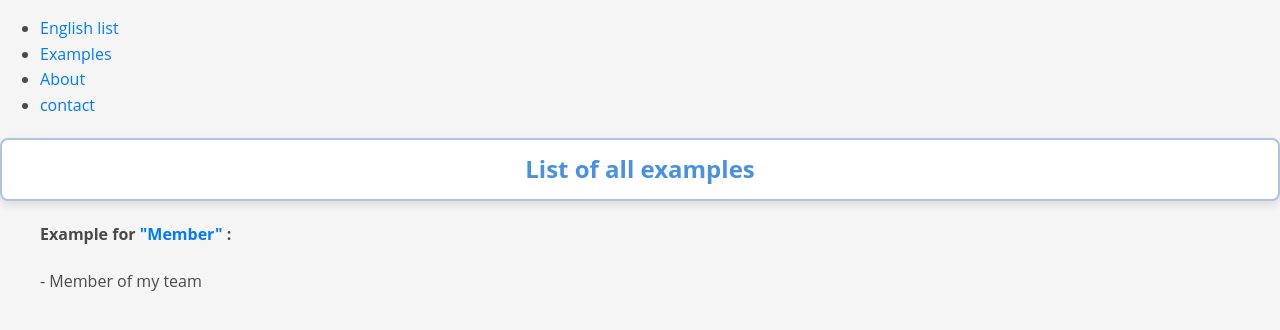
After one commit to SimonBure/Vocablizer, a Django app: page /example/ in a window 1280 px wide. The commit adds this page. Shown: the top 330 px of the page. Run offline with Django 4.2, Linux system fonts and the light colour scheme; data comes from the database, SQL or seed files in the repository; both versions use the stored data as it was after the commit.

Commit message:
[UPDATE] change for examples

```diff
--- a/vocablizer/listings/models.py
+++ b/vocablizer/listings/models.py
@@ -21,9 +21,10 @@ class English(models.Model):
     updated_at = models.fields.DateTimeField(auto_now=True)
 
     def __str__(self):
-        return f"{self.word} ({self.genre})"
+        return f"\"{self.word}\""
 
 class Example(models.Model):
+    id = models.fields.AutoField(primary_key=True)
     english = models.ForeignKey(English, on_delete=models.SET_NULL, null=True) # null = True, because we want to allow examples without English words
     example = models.fields.CharField(max_length=100)
     created_at = models.fields.DateTimeField(auto_now_add=True)
--- a/vocablizer/listings/templates/listings/base.html
+++ b/vocablizer/listings/templates/listings/base.html
@@ -9,7 +9,8 @@
 
         <nav>
             <ul>
-                <li><a href="{% url 'english-list' %}">English</a></li>
+                <li><a href="{% url 'english-list' %}">English list</a></li>
+                <li><a href="{% url 'example-list' %}">Examples</a></li>
                 <li><a href="{% url 'about' %}">About</a></li>
                 <li><a href="{% url 'contact' %}">contact</a></li>
             </ul>
--- /dev/null
+++ b/vocablizer/listings/templates/listings/example_list.html
@@ -0,0 +1,15 @@
+{% extends 'listings/base.html' %}
+
+{% block content %}
+
+
+<h1>List of all examples</h1>
+<ul>
+    {% for example in examples %}
+        <h4> Example for <a href="{% url 'example-detail' example.id%}">
+            {{ example.english}}</a> : </h4>
+        <p>- {{ example.example }} </p>
+    {% endfor %}
+</ul>
+
+{% endblock %}
--- a/vocablizer/listings/views.py
+++ b/vocablizer/listings/views.py
@@ -1,8 +1,7 @@
 from django.shortcuts import render
-from django.http import HttpResponse
 from listings.models import English
+from listings.models import Example
 from django.shortcuts import get_object_or_404
-
 
 def english_list(request):
     english_words = English.objects.all()
@@ -14,6 +13,17 @@ def english_detail(request, english_id):
     return render(request, "listings/english_detail.html",
                   {'english_word': english_word})
 
+def example_list(request):
+    examples = Example.objects.all()
+    return render(request, "listings/example_list.html",
+                  {'examples': examples})
+
+def example_detail(request, example_id):
+    example = get_object_or_404(Example, pk=example_id) # pk = primary key. Generate error404: generic error page
+    return render(request, "listings/example_detail.html",
+                  {'example': example})
+
+
 def about(request):
     return render(request, 'listings/about.html')
 
--- a/vocablizer/vocablizer/urls.py
+++ b/vocablizer/vocablizer/urls.py
@@ -22,6 +22,8 @@ urlpatterns = [
     path('english/', views.english_list, name='english-list'),
     path('about/', views.about, name='about'),
     path('contact/', views.contact, name='contact'),
+    path('english/', views.english_list, name='english-list'),
     path('english/<int:english_id>/', views.english_detail, name='english-detail'),
-    path('english/', views.english_list, name='english-list'),
+    path('example/', views.example_list, name='example-list'),
+    path('example/<int:example_id>/', views.example_detail, name='example-detail'),
 ]
```
Also changed, not shown: vocablizer/listings/templates/listings/example_detail.html (added, +14 -0 lines), vocablizer/db.sqlite3, vocablizer/listings/migrations/0009_alter_example_id.py (added).
